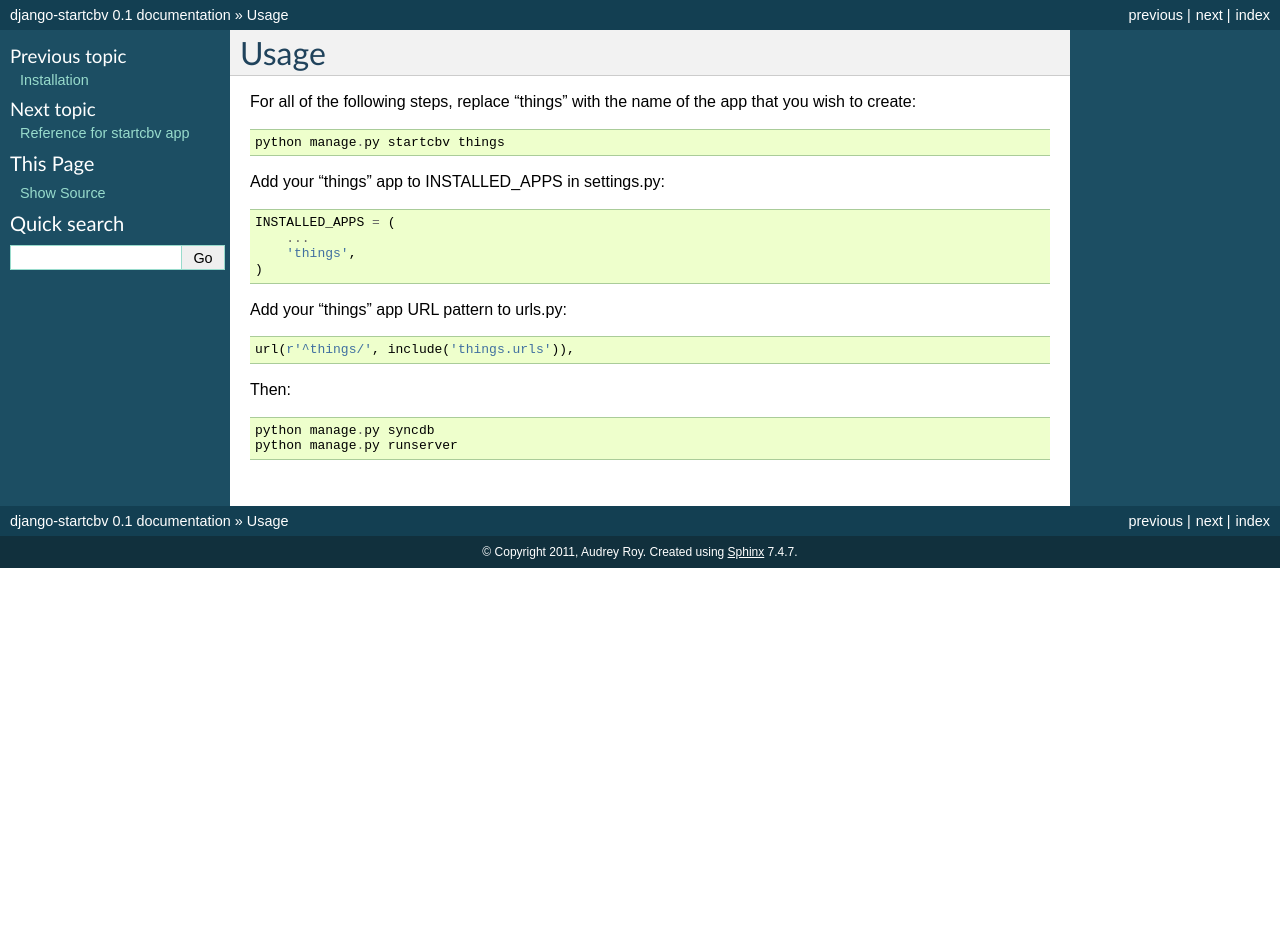
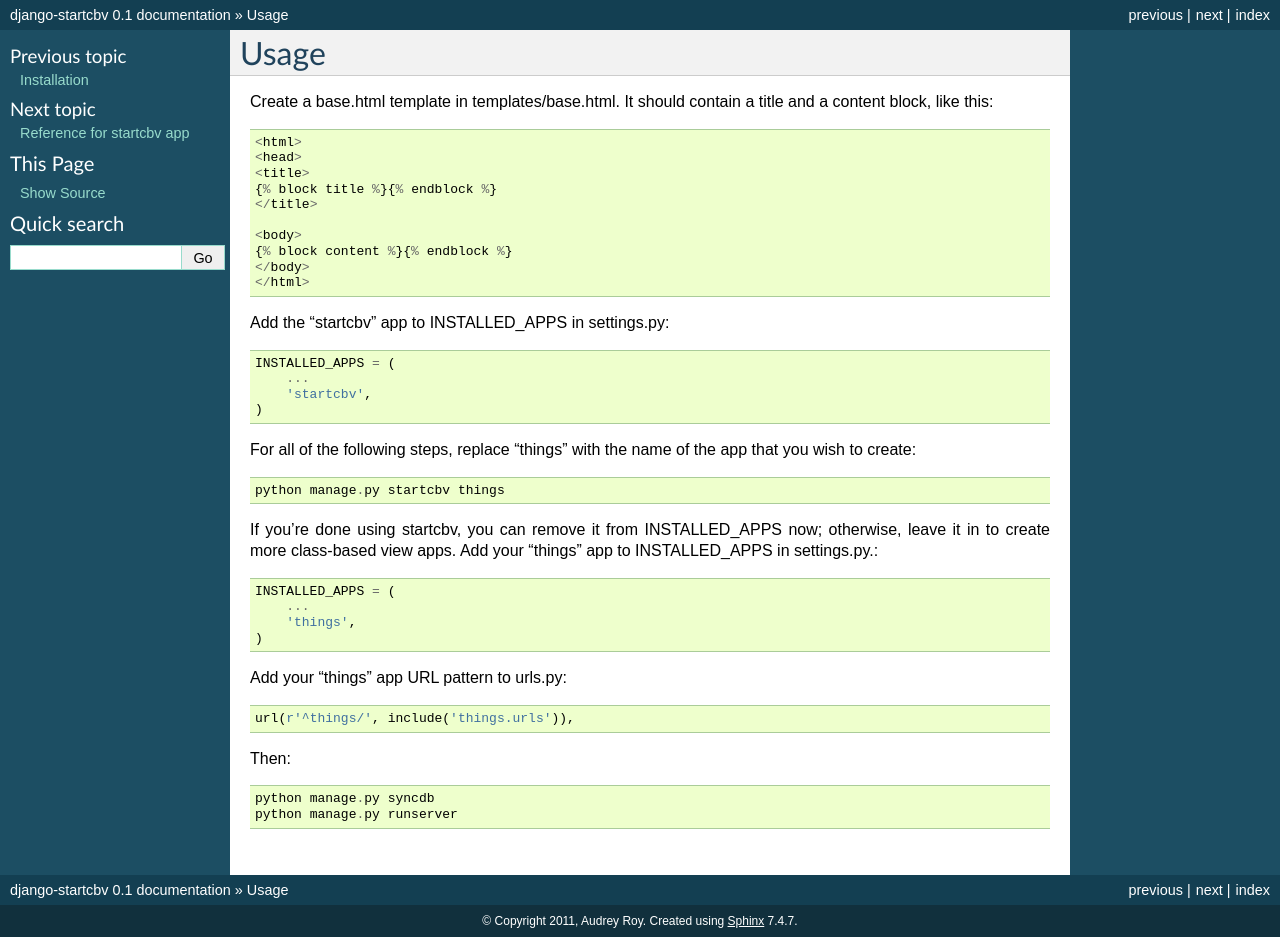
Before and after one commit to audreyfeldroy/django-startcbv, a Sphinx documentation site: the page built from docs/usage.rst, in a window 1280 px wide. Built offline with Sphinx 7.4.7, drawn with Linux system fonts in a browser that asks for light colours; before the commit the page ends 900 px from its top, so only the background shows below that.

Commit message:
Updates to docs and PyPI packaging.

```diff
--- a/docs/installation.rst
+++ b/docs/installation.rst
@@ -2,7 +2,6 @@
 Installation
 ============
 
-TODO: package this up.  At some point instructions will be::
+Add django-startcbv==0.2.3 to requirements.txt, then just::
 
-    Add django-startcbv==0.1 to requirements.txt
     pip install -r requirements.txt
--- a/docs/usage.rst
+++ b/docs/usage.rst
@@ -1,12 +1,32 @@
 =====
 Usage
 =====
+
+Create a base.html template in templates/base.html.  It should contain a title and a content block, like this::
+
+    <html>
+    <head>
+    <title>
+    {% block title %}{% endblock %}
+    </title>
+
+    <body>
+    {% block content %}{% endblock %}
+    </body>
+    </html>
+
+Add the "startcbv" app to INSTALLED_APPS in settings.py::
+
+    INSTALLED_APPS = (
+        ...
+        'startcbv',
+    )
 
 For all of the following steps, replace "things" with the name of the app that you wish to create::
 
     python manage.py startcbv things
 
-Add your "things" app to INSTALLED_APPS in settings.py::
+If you're done using startcbv, you can remove it from INSTALLED_APPS now; otherwise, leave it in to create more class-based view apps.  Add your "things" app to INSTALLED_APPS in settings.py.::
 
     INSTALLED_APPS = (
         ...
--- a/setup.py
+++ b/setup.py
@@ -1,6 +1,6 @@
 from setuptools import setup, find_packages
 
-version = '0.1.0'
+version = '0.2.3'
 
 LONG_DESCRIPTION = open('README.rst').read()
 
```
Also changed, not shown: README.rst (+3 -28 lines).
